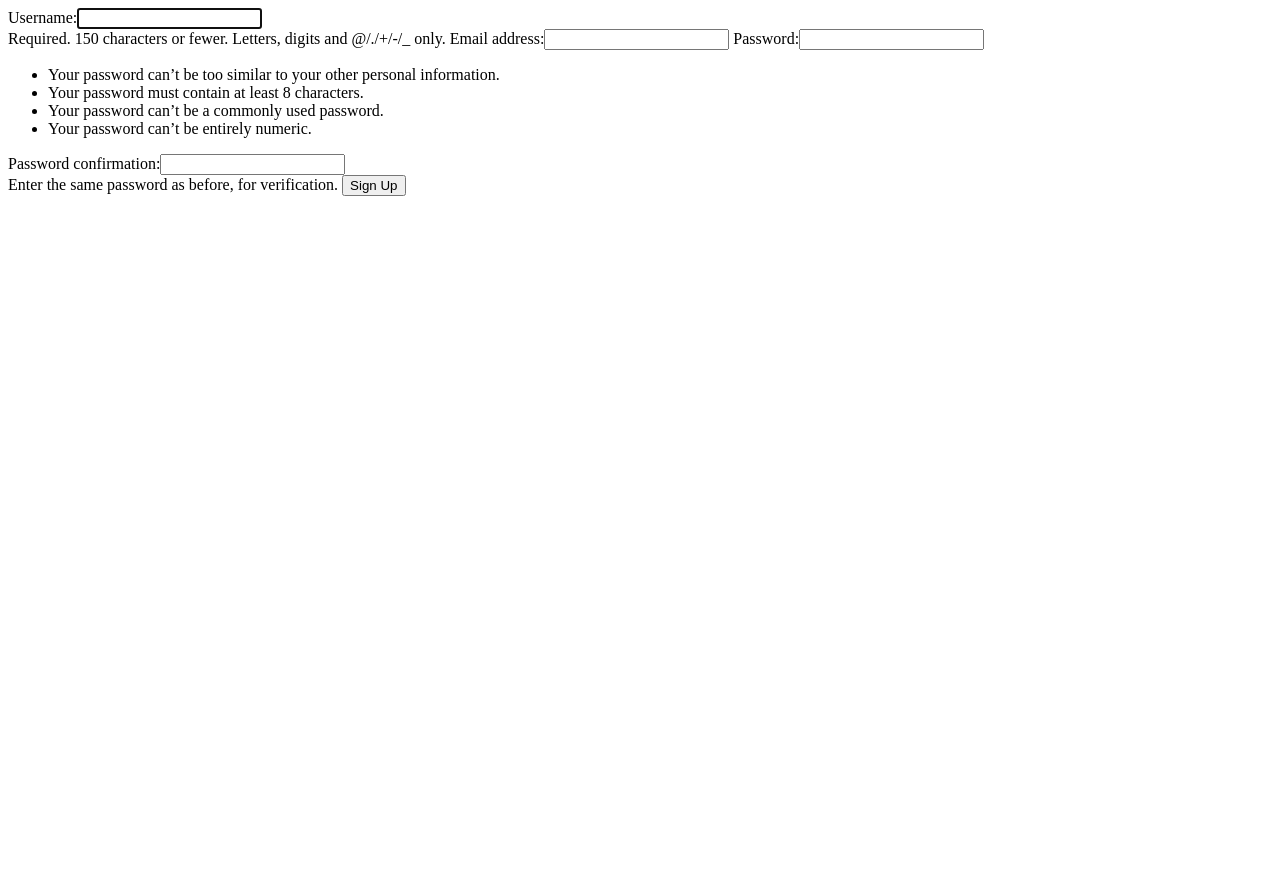
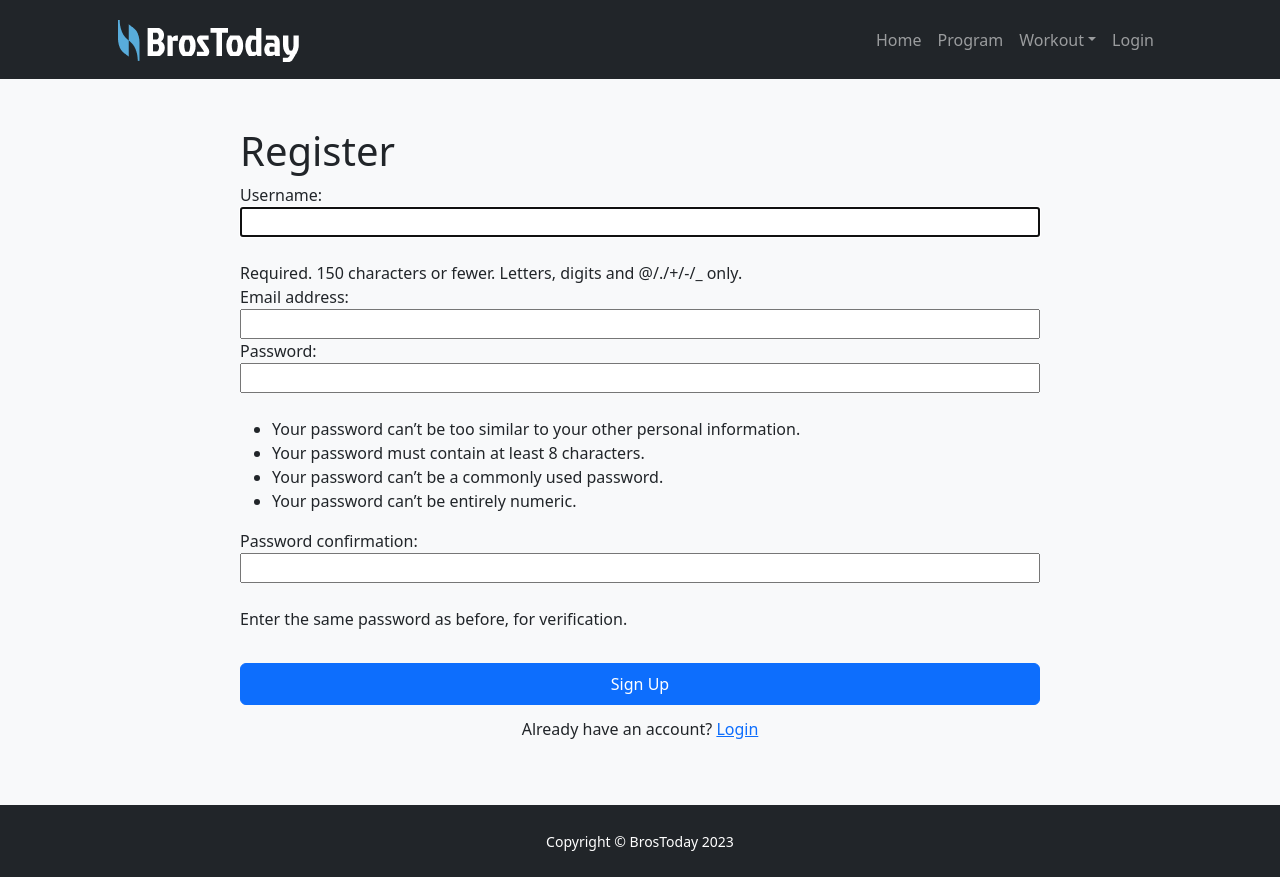
Before and after one commit to Cclayelijah/BrosToday, a Django app: page /register/ in a window 1280 px wide. Before the commit the page ends 196 px from the top, so only its background shows below. Run offline with Django 3.2, Linux system fonts and the light colour scheme; some libraries are stand-ins or nearby versions.

Commit message:
improve ui

```diff
--- a/pushups/templates/base.html
+++ b/pushups/templates/base.html
@@ -12,8 +12,8 @@
     <link rel="stylesheet" href="{% static "style.css" %}">
     <title>BrosToday - Pushup Program</title>
 </head>
-<body class="d-flex flex-column h-100">
-<main class="flex-shrink-0">
+<body class="d-flex flex-column h-100" style="min-height:100vh;">
+<main class="flex-grow-1 d-flex flex-column" >
 <nav class="navbar navbar-expand-lg navbar-dark bg-dark">
     <div class="container px-5">
         <a class="navbar-brand" href="{% url "pushups:index" %}"><img src="{% static 'img/logo.png' %}" alt="Bros Today"></a>
--- a/pushups/templates/program/extreme.html
+++ b/pushups/templates/program/extreme.html
@@ -1,7 +1,7 @@
 {% extends 'base.html' %}
 {% load static %}
 {% block body %}
-<section class="container py-5">
+<section class="container py-5 flex-grow-1">
     <div class="px-5 my-5 row">
         <div class="justify-content-left col order-2 order-md-1">
             <h1 class="card-title mb-3">Difficulty Extreme</h1>
--- a/pushups/templates/program/hard.html
+++ b/pushups/templates/program/hard.html
@@ -1,7 +1,7 @@
 {% extends 'base.html' %}
 {% load static %}
 {% block body %}
-<section class="container py-5">
+<section class="container py-5 flex-grow-1">
     <div class="px-5 my-5 row">
         <div class="justify-content-left col order-2 order-md-1">
             <h1 class="card-title mb-3">Difficulty Hard</h1>
--- a/pushups/templates/program/impossible.html
+++ b/pushups/templates/program/impossible.html
@@ -1,7 +1,7 @@
 {% extends 'base.html' %}
 {% load static %}
 {% block body %}
-<section class="container py-5">
+<section class="container py-5 flex-grow-1">
     <div class="px-5 my-5 row">
         <div class="justify-content-left col order-2 order-md-1">
             <h1 class="card-title mb-3">Difficulty Impossible</h1>
--- a/pushups/templates/program/index.html
+++ b/pushups/templates/program/index.html
@@ -1,7 +1,7 @@
 {% extends 'base.html' %}
 {% load static %}
 {% block body %}
-    <section class="py-5">
+    <section class="py-5 flex-grow-1">
         <div class="container px-5 my-5">
             <div class="row gx-5 justify-content-center">
                 <div class="col-lg-8 col-xl-6">
--- a/pushups/templates/workout/form.html
+++ b/pushups/templates/workout/form.html
@@ -1,7 +1,7 @@
 {% extends 'base.html' %}
 {% load static %}
 {% block body %}
-    <header class="bg-light py-5">
+    <header class="bg-light py-5 flex-grow-1">
         {% if locked %}
             <div class="container text-center mb-5">
                 <h3>Workout Unavailable.</h3>
--- a/pushups/templates/workout/index.html
+++ b/pushups/templates/workout/index.html
@@ -1,7 +1,7 @@
 {% extends 'base.html' %}
 {% load static %}
 {% block body %}
-    <header class="bg-light py-5">
+    <header class="bg-light py-5 flex-grow-1">
         <div class="container px-5 text-center">
             <h2>Ready for your next work out?</h2>
             <p>Based on your last workout you should be able to complete
--- a/pushups/templates/workout/result.html
+++ b/pushups/templates/workout/result.html
@@ -1,11 +1,11 @@
 {% extends 'base.html' %}
 {% load static %}
 {% block body %}
-<header class="bg-light py-5">
+<header class="bg-light py-5 flex-grow-1">
     <div class="container px-5  text-center">
         <h2 style="margin-bottom:32px;">Congratulations {{ username }}!</h2>
     </div>
-    <div class="container shadow text-center mb-5 mt-1 p-5">
+    <div class="container shadow text-center mb-5 mt-1 p-5 bg-white rounded-2">
         <div class="feature bg-primary bg-gradient text-white rounded-3 mb-3">
             <i class="bi bi-emoji-sunglasses-fill"></i>
         </div>
--- a/users/templates/users/logout.html
+++ b/users/templates/users/logout.html
@@ -1,7 +1,7 @@
 {% extends 'base.html' %}
 {% load static %}
 {% block body %}
-    <section class="py-5">
+    <section class="py-5 flex-grow-1">
         <div class="container px-5 my-5">
             <div class="row gx-5 justify-content-center">
                 <div class="col-lg-8 col-xl-6">
--- a/users/templates/users/profile.html
+++ b/users/templates/users/profile.html
@@ -1,7 +1,7 @@
 {% extends 'base.html' %}
 {% load static %}
 {% block body %}
-<header class="bg-light pt-3 pb-5">
+<header class="bg-light pt-3 pb-5 flex-grow-1">
     <div class="container px-5 text-center">
         <div class="p-1 py-2">
             <p class="text-muted mb-0 small">Joined {{ user.date_joined }}</p>
@@ -32,7 +32,7 @@
             </div>
         </div>
     </div>
-    <div class="container shadow text-center pt-4 pb-4 rounded-2">
+    <div class="container shadow text-center pt-4 pb-4 rounded-2 bg-white">
         <div class="row" style="justify-content: space-around">
             <div class="my-3 col-12 col-sm-4">
                 <span><strong>Benchmark</strong></span>
--- a/users/templates/users/register.html
+++ b/users/templates/users/register.html
@@ -1,5 +1,16 @@
-<form method="POST">
-    {% csrf_token %}
-    {{ form }}
-    <button type="submit">Sign Up</button>
-</form>
+{% extends 'base.html' %}
+{% load static %}
+{% block body %}
+<!-- Hero-->
+<header class="bg-light py-5 flex-grow-1">
+    <div class="container px-5 text-dark">
+        <form method="POST" style="display:flex;flex-direction: column; max-width: 800px; margin: 0 auto;">
+            <h1>Register</h1>
+            {% csrf_token %}
+            {{ form }}
+            <button type="submit" style="display: block; margin: 32px 0 12px; padding:8px" class="btn btn-primary">Sign Up</button>
+            <p class="text-center">Already have an account? <a href="{% url "login" %}">Login</a></p>
+        </form>
+    </div>
+</header>
+{% endblock %}
```
Also changed, not shown: users/templates/users/login.html (+15 -5 lines), db.sqlite3.
